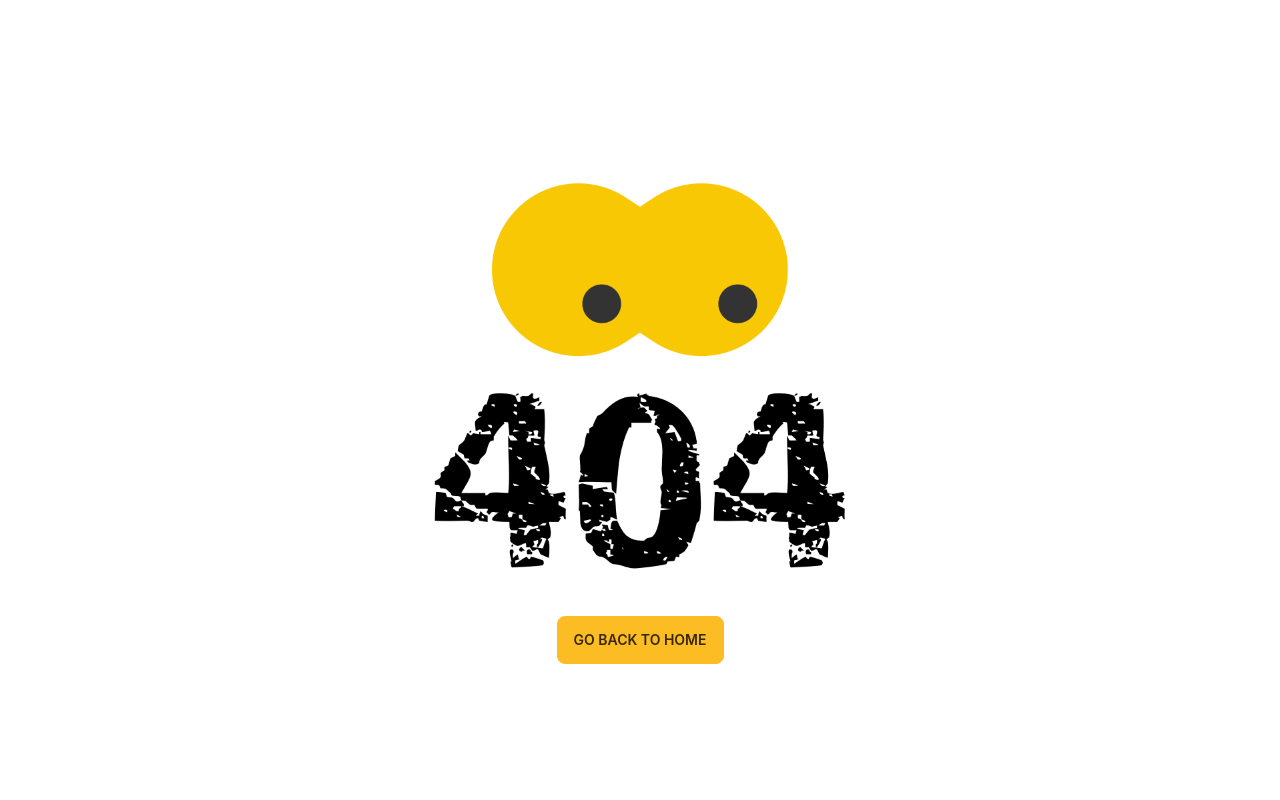
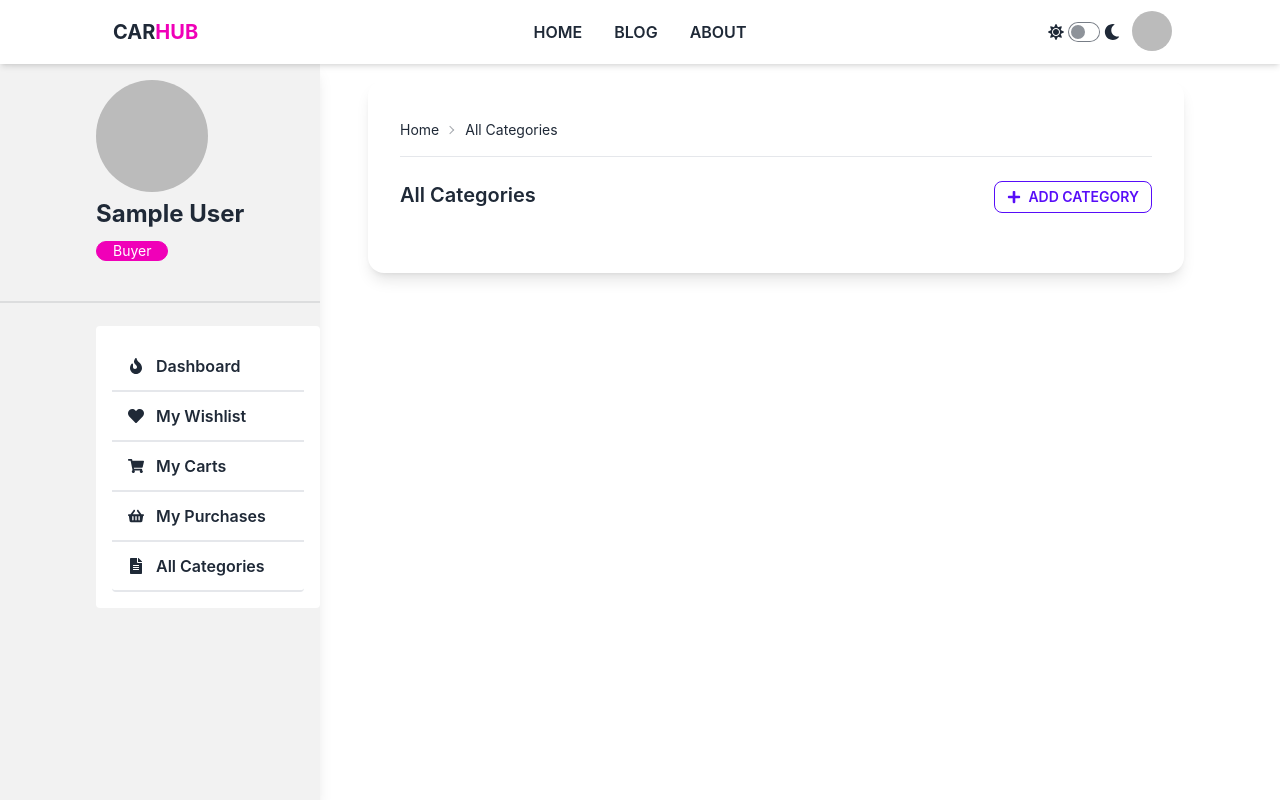
Before and after one commit to asifImtiazUdoy/carhub, a React (Create React App) app: page /user/categories in a window 1280 px wide. Built offline with nearby package versions, Linux system fonts and the light colour scheme; no server answers; sample sign-in values are in the browser's storage.

Commit message:
Category modal added

```diff
--- a/package.json
+++ b/package.json
@@ -3,6 +3,7 @@
   "version": "0.1.0",
   "private": true,
   "dependencies": {
+    "@tanstack/react-query": "^4.18.0",
     "@testing-library/jest-dom": "^5.16.5",
     "@testing-library/react": "^13.4.0",
     "@testing-library/user-event": "^13.5.0",
@@ -11,6 +12,7 @@
     "react": "^18.2.0",
     "react-dom": "^18.2.0",
     "react-hook-form": "^7.39.5",
+    "react-hot-toast": "^2.4.0",
     "react-icons": "^4.6.0",
     "react-router-dom": "^6.4.3",
     "react-scripts": "5.0.1",
--- a/src/App.js
+++ b/src/App.js
@@ -1,11 +1,13 @@
 import { RouterProvider } from 'react-router-dom';
 import './App.css';
 import { routes } from './Router/Routes/Routes';
+import { Toaster } from 'react-hot-toast';
 
 function App() {
   return (
     <div>
       <RouterProvider router={routes}></RouterProvider>
+      <Toaster/>
     </div>
   );
 }
--- a/src/layouts/Client/partials/Header/Header.js
+++ b/src/layouts/Client/partials/Header/Header.js
@@ -62,7 +62,7 @@ const Header = ({ profile }) => {
                         </label>
                         <ul tabIndex={0} className="menu menu-compact dropdown-content mt-3 p-2 shadow bg-base-100 rounded-box w-52">
                             <li>
-                                <Link to='/dashboard' className="justify-between">Profile</Link>
+                                <Link to='/user' className="justify-between">Profile</Link>
                             </li>
                             <li><button onClick={handleLogout}>Logout</button></li>
                         </ul>
--- a/src/layouts/Profile/partials/Sidebar/Sidebar.js
+++ b/src/layouts/Profile/partials/Sidebar/Sidebar.js
@@ -1,5 +1,5 @@
 import React, { useContext } from 'react';
-import { FaFire, FaHeart, FaShoppingBasket, FaShoppingCart, FaUserAlt } from 'react-icons/fa';
+import { FaFileAlt, FaFire, FaHeart, FaShoppingBasket, FaShoppingCart, FaUserAlt } from 'react-icons/fa';
 import { Link } from 'react-router-dom';
 import { AuthContext } from '../../../../contexts/AuthProvider/AuthProvider';
 
@@ -29,7 +29,7 @@ const Sidebar = () => {
                 <div className="divider"></div>
                 <ul className="menu p-4 text-base-content bg-base-100 lg:ml-24 rounded">
                     <li className='border-b-2'>
-                        <Link to='/dashboard' className='flex justify-start items-center font-semibold'><FaFire />Dashboard</Link>
+                        <Link to='/user' className='flex justify-start items-center font-semibold'><FaFire />Dashboard</Link>
                     </li>
                     <li className='border-b-2'>
                         <Link className='flex justify-start items-center font-semibold'><FaHeart />My Wishlist</Link>
@@ -40,6 +40,9 @@ const Sidebar = () => {
                     <li className='border-b-2'>
                         <Link className='flex justify-start items-center font-semibold'><FaShoppingBasket />My Purchases</Link>
                     </li>
+                    <li className='border-b-2'>
+                        <Link to='/user/categories' className='flex justify-start items-center font-semibold'><FaFileAlt />All Categories</Link>
+                    </li>
                 </ul>
             </aside>
         </div>
--- /dev/null
+++ b/src/pages/Categories/Categories.js
@@ -0,0 +1,28 @@
+import React, { useState } from 'react';
+import { FaPlus } from 'react-icons/fa';
+import BreadCrumb from '../../layouts/Profile/partials/BreadCrumb/BreadCrumb';
+import CategoryModal from '../Common/CategoryModal';
+
+const Categories = () => {
+    const [close, setClose] = useState([]);
+
+    return (
+        <>
+            <div className="card w-full bg-base-100 shadow-lg">
+                <div className="card-body">
+                    <BreadCrumb path="All Categories"></BreadCrumb>
+                    <hr className='mb-4' />
+                    <div className="flex justify-between">
+                        <h2 className="card-title mb-8">All Categories</h2>
+                        <label onClick={() => setClose([])} htmlFor="category-modal" className='btn btn-sm btn-outline btn-primary'><FaPlus /> &nbsp; Add Category</label>
+                    </div>
+                </div>
+            </div>
+            {
+                close && <CategoryModal setClose={setClose}></CategoryModal>
+            }
+        </>
+    );
+};
+
+export default Categories;
--- /dev/null
+++ b/src/pages/Common/CategoryModal.js
@@ -0,0 +1,37 @@
+import React from 'react';
+import { useForm } from 'react-hook-form';
+import toast from 'react-hot-toast';
+
+const CategoryModal = ({setClose}) => {
+    const { register, handleSubmit, formState: { errors } } = useForm();
+    const handleCreate = (data) => {
+        console.log(data);
+        setClose(null);
+        toast.success('This is a sample toast!');
+    }
+    return (
+        <div>
+            <input type="checkbox" id="category-modal" className="modal-toggle" />
+            <div className="modal">
+                <div className="modal-box relative">
+                    <label htmlFor="category-modal" className="btn btn-sm btn-circle absolute right-2 top-2">✕</label>
+                    <h3 className="text-xl text-center font-bold">Create Category</h3>
+                    <form onSubmit={handleSubmit(handleCreate)}>
+                        <div className="card-body">
+                            <div className="form-control">
+                                <label className="label">
+                                    <span className="label-text">Category Name</span>
+                                </label>
+                                <input type="text" {...register('name', { required: true })} placeholder="Name" className="input input-bordered" />
+                                {errors.name && <span className='text-red-600'>This field is required</span>}
+                            </div>
+                                <input className='btn btn-secondary w-full mt-6' type="submit" value="Submit" />
+                        </div>
+                    </form>
+                </div>
+            </div>
+        </div>
+    );
+};
+
+export default CategoryModal;
```
Also changed, not shown: src/Router/Routes/Routes.js (+7 -2 lines), 1 other file (tests, documents, lock files or other folders).
